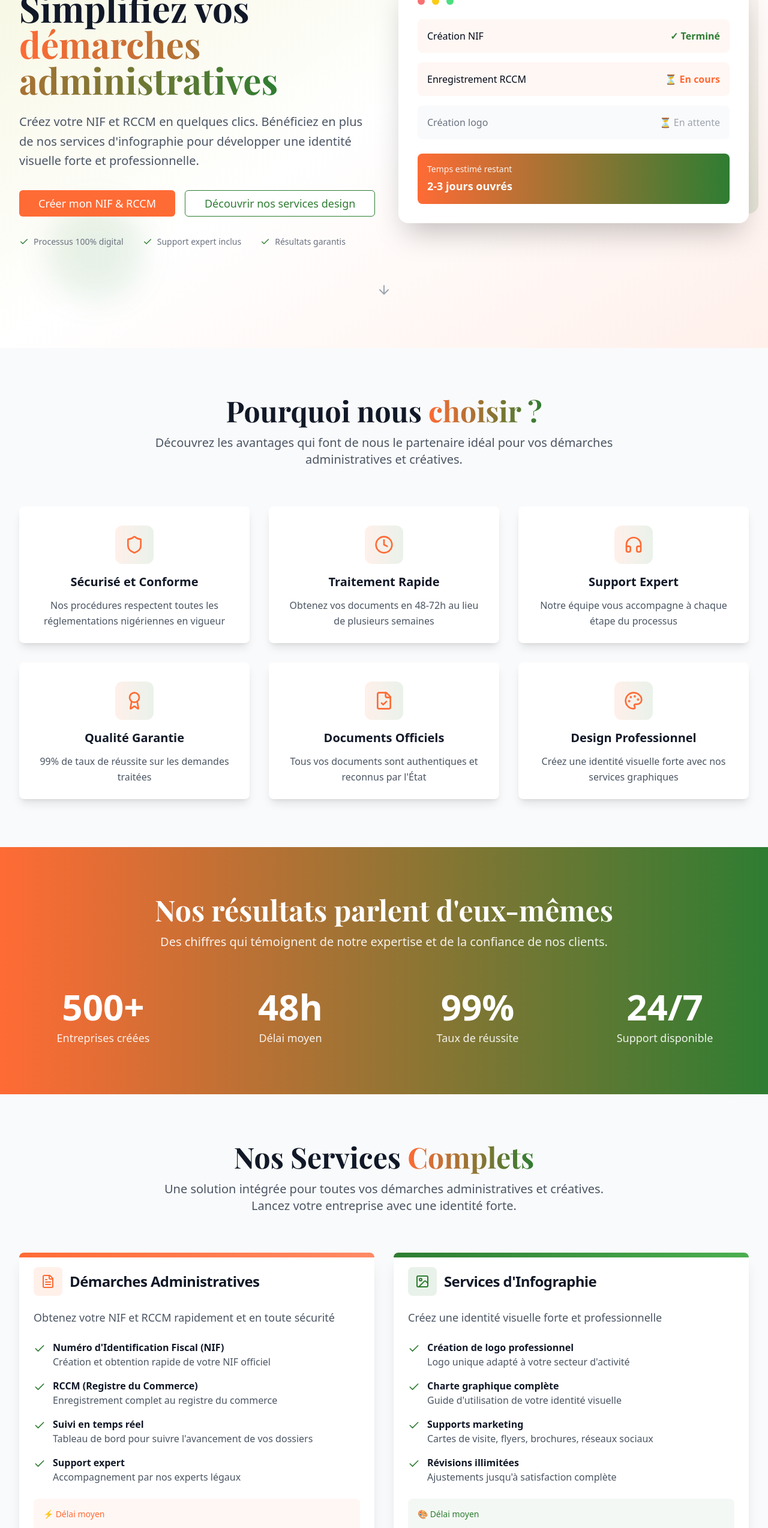
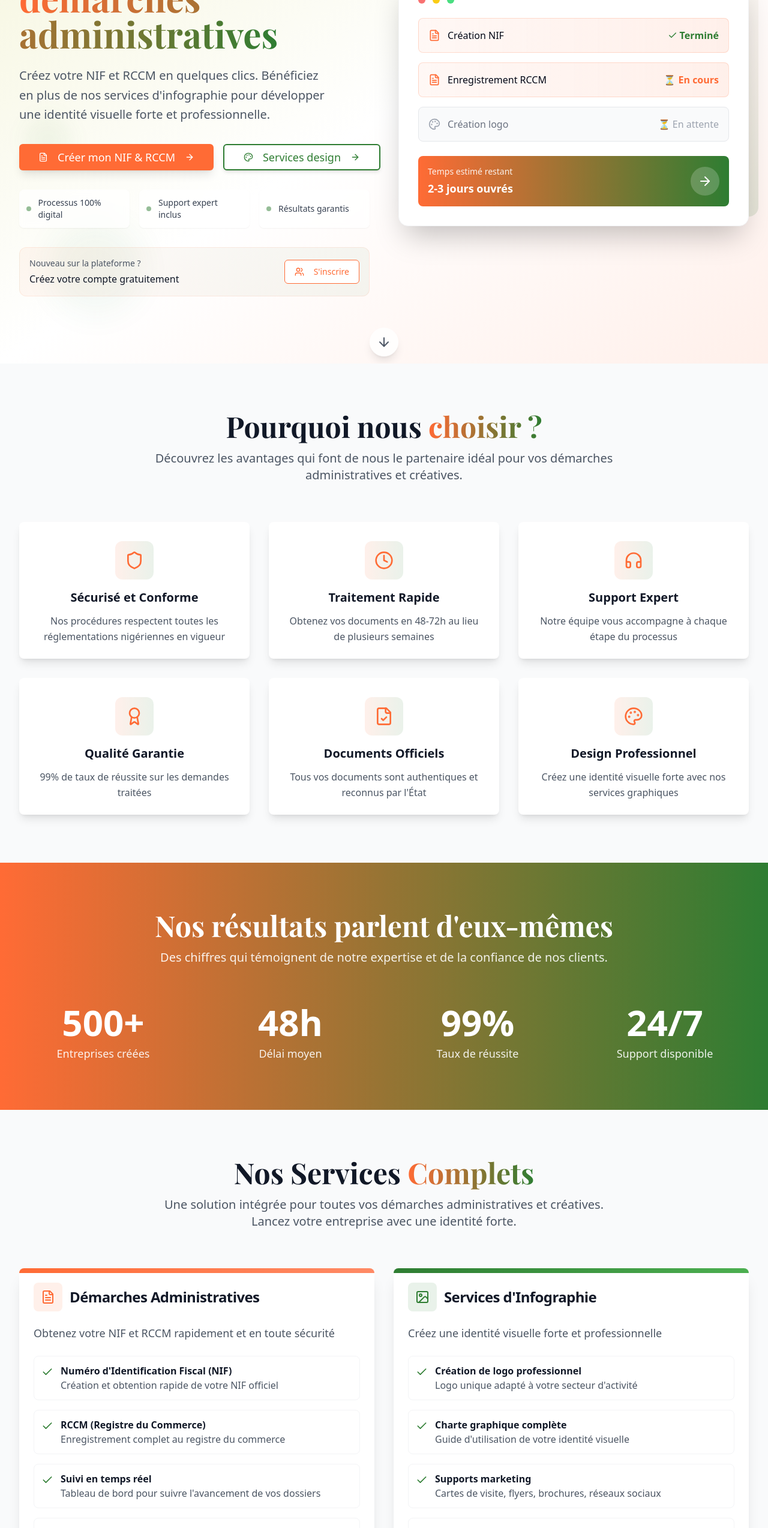
Before and after one commit to NACDIGITALPULSE/NACCorp19, a React (Vite) app: page / in a window 1280 px wide. Shown: the part 220-2767 px from the top of the page at 60% size. Built offline with nearby package versions, Linux system fonts and the light colour scheme.

Commit message:
Refactor: Improve homepage UX and button icons
Enhance the homepage design with a professional UX and add icons to buttons for improved visual appeal and usability.

```diff
--- a/src/components/Hero.tsx
+++ b/src/components/Hero.tsx
@@ -1,6 +1,6 @@
 
 import { Button } from "@/components/ui/button";
-import { ArrowDown, Check } from "lucide-react";
+import { ArrowDown, Check, FileText, Palette, ArrowRight, Users } from "lucide-react";
 import { Link } from "react-router-dom";
 
 const Hero = () => {
@@ -10,14 +10,15 @@ const Hero = () => {
       <div className="absolute inset-0 bg-gradient-to-br from-niger-sand via-white to-niger-orange/10"></div>
 
       {/* Decorative elements */}
-      <div className="absolute top-20 right-20 w-32 h-32 bg-niger-orange/10 rounded-full blur-xl"></div>
-      <div className="absolute bottom-20 left-20 w-40 h-40 bg-niger-green/10 rounded-full blur-xl"></div>
+      <div className="absolute top-20 right-20 w-32 h-32 bg-niger-orange/10 rounded-full blur-xl animate-pulse"></div>
+      <div className="absolute bottom-20 left-20 w-40 h-40 bg-niger-green/10 rounded-full blur-xl animate-pulse"></div>
+      <div className="absolute top-1/2 left-10 w-20 h-20 bg-niger-green/5 rounded-full blur-lg"></div>
 
       <div className="relative max-w-7xl mx-auto px-4 sm:px-6 lg:px-8 pt-16">
         <div className="grid lg:grid-cols-2 gap-12 items-center">
           {/* Left side - Content */}
           <div className="animate-fade-in">
-            <div className="inline-flex items-center px-4 py-2 bg-niger-orange/10 text-niger-orange rounded-full text-sm font-medium mb-6">
+            <div className="inline-flex items-center px-4 py-2 bg-niger-orange/10 text-niger-orange rounded-full text-sm font-medium mb-6 border border-niger-orange/20">
               <Check className="w-4 h-4 mr-2" />
               Plateforme certifiée et sécurisée
             </div>
@@ -29,43 +30,64 @@ const Hero = () => {
               </span>
             </h1>
 
-            <p className="text-xl text-gray-600 mb-8 leading-relaxed">
+            <p className="text-xl text-gray-600 mb-8 leading-relaxed max-w-lg">
               Créez votre NIF et RCCM en quelques clics. Bénéficiez en plus de nos services d'infographie
               pour développer une identité visuelle forte et professionnelle.
             </p>
 
             <div className="flex flex-col sm:flex-row gap-4 mb-8">
-              <Link to="/inscription">
+              <Link to="/inscription-nif-rccm" className="group">
                 <Button
                   size="lg"
-                  className="bg-niger-orange hover:bg-niger-orange-dark text-white px-8 py-4 text-lg font-medium w-full sm:w-auto"
+                  className="bg-niger-orange hover:bg-niger-orange-dark text-white px-8 py-4 text-lg font-medium w-full sm:w-auto shadow-lg hover:shadow-xl transition-all duration-300 hover:scale-105"
                 >
+                  <FileText className="w-5 h-5 mr-2" />
                   Créer mon NIF & RCCM
+                  <ArrowRight className="w-4 h-4 ml-2 group-hover:translate-x-1 transition-transform" />
                 </Button>
               </Link>
-              <Link to="/inscription">
+              <Link to="/visibilite-en-ligne" className="group">
                 <Button
                   size="lg"
                   variant="outline"
-                  className="border-niger-green text-niger-green hover:bg-niger-green hover:text-white px-8 py-4 text-lg font-medium w-full sm:w-auto"
+                  className="border-2 border-niger-green text-niger-green hover:bg-niger-green hover:text-white px-8 py-4 text-lg font-medium w-full sm:w-auto shadow-md hover:shadow-lg transition-all duration-300"
                 >
-                  Découvrir nos services design
+                  <Palette className="w-5 h-5 mr-2" />
+                  Services design
+                  <ArrowRight className="w-4 h-4 ml-2 group-hover:translate-x-1 transition-transform" />
                 </Button>
               </Link>
             </div>
 
-            <div className="flex items-center space-x-8 text-sm text-gray-500">
-              <div className="flex items-center">
-                <Check className="w-4 h-4 text-niger-green mr-2" />
-                Processus 100% digital
+            {/* Trust indicators */}
+            <div className="grid grid-cols-1 sm:grid-cols-3 gap-4 text-sm">
+              <div className="flex items-center bg-white/70 backdrop-blur-sm rounded-lg p-3 shadow-sm">
+                <div className="w-2 h-2 bg-niger-green rounded-full mr-3 animate-pulse"></div>
+                <span className="text-gray-700 font-medium">Processus 100% digital</span>
               </div>
-              <div className="flex items-center">
-                <Check className="w-4 h-4 text-niger-green mr-2" />
-                Support expert inclus
+              <div className="flex items-center bg-white/70 backdrop-blur-sm rounded-lg p-3 shadow-sm">
+                <div className="w-2 h-2 bg-niger-green rounded-full mr-3 animate-pulse"></div>
+                <span className="text-gray-700 font-medium">Support expert inclus</span>
               </div>
-              <div className="flex items-center">
-                <Check className="w-4 h-4 text-niger-green mr-2" />
-                Résultats garantis
+              <div className="flex items-center bg-white/70 backdrop-blur-sm rounded-lg p-3 shadow-sm">
+                <div className="w-2 h-2 bg-niger-green rounded-full mr-3 animate-pulse"></div>
+                <span className="text-gray-700 font-medium">Résultats garantis</span>
+              </div>
+            </div>
+
+            {/* CTA for account creation */}
+            <div className="mt-8 p-4 bg-gradient-to-r from-niger-orange/5 to-niger-green/5 rounded-xl border border-niger-orange/10">
+              <div className="flex items-center justify-between">
+                <div>
+                  <p className="text-sm text-gray-600 mb-1">Nouveau sur la plateforme ?</p>
+                  <p className="font-medium text-gray-900">Créez votre compte gratuitement</p>
+                </div>
+                <Link to="/creer-compte">
+                  <Button variant="outline" className="border-niger-orange text-niger-orange hover:bg-niger-orange hover:text-white">
+                    <Users className="w-4 h-4 mr-2" />
+                    S'inscrire
+                  </Button>
+                </Link>
               </div>
             </div>
           </div>
@@ -73,7 +95,7 @@ const Hero = () => {
           {/* Right side - Visual */}
           <div className="animate-slide-in-right">
             <div className="relative">
-              <div className="bg-white rounded-2xl shadow-2xl p-8 relative z-10">
+              <div className="bg-white rounded-2xl shadow-2xl p-8 relative z-10 border border-gray-100">
                 <div className="flex items-center space-x-3 mb-6">
                   <div className="w-3 h-3 bg-red-400 rounded-full"></div>
                   <div className="w-3 h-3 bg-yellow-400 rounded-full"></div>
@@ -81,23 +103,42 @@ const Hero = () => {
                 </div>
 
                 <div className="space-y-4">
-                  <div className="flex items-center justify-between p-4 bg-niger-orange/5 rounded-lg">
-                    <span className="font-medium">Création NIF</span>
-                    <span className="text-niger-green font-bold">✓ Terminé</span>
+                  <div className="flex items-center justify-between p-4 bg-gradient-to-r from-niger-orange/5 to-niger-orange/10 rounded-lg border border-niger-orange/20">
+                    <div className="flex items-center">
+                      <FileText className="w-5 h-5 text-niger-orange mr-3" />
+                      <span className="font-medium">Création NIF</span>
+                    </div>
+                    <span className="text-niger-green font-bold flex items-center">
+                      <Check className="w-4 h-4 mr-1" />
+                      Terminé
+                    </span>
                   </div>
-                  <div className="flex items-center justify-between p-4 bg-niger-orange/5 rounded-lg">
-                    <span className="font-medium">Enregistrement RCCM</span>
+                  <div className="flex items-center justify-between p-4 bg-gradient-to-r from-niger-orange/5 to-niger-orange/10 rounded-lg border border-niger-orange/20">
+                    <div className="flex items-center">
+                      <FileText className="w-5 h-5 text-niger-orange mr-3" />
+                      <span className="font-medium">Enregistrement RCCM</span>
+                    </div>
                     <span className="text-niger-orange font-bold">⏳ En cours</span>
                   </div>
-                  <div className="flex items-center justify-between p-4 bg-gray-50 rounded-lg">
-                    <span className="font-medium text-gray-500">Création logo</span>
+                  <div className="flex items-center justify-between p-4 bg-gray-50 rounded-lg border border-gray-200">
+                    <div className="flex items-center">
+                      <Palette className="w-5 h-5 text-gray-400 mr-3" />
+                      <span className="font-medium text-gray-500">Création logo</span>
+                    </div>
                     <span className="text-gray-400">⏳ En attente</span>
                   </div>
                 </div>
 
                 <div className="mt-6 p-4 bg-gradient-to-r from-niger-orange to-niger-green rounded-lg text-white">
-                  <p className="text-sm opacity-90 mb-1">Temps estimé restant</p>
-                  <p className="text-lg font-bold">2-3 jours ouvrés</p>
+                  <div className="flex items-center justify-between">
+                    <div>
+                      <p className="text-sm opacity-90 mb-1">Temps estimé restant</p>
+                      <p className="text-lg font-bold">2-3 jours ouvrés</p>
+                    </div>
+                    <div className="w-12 h-12 bg-white/20 rounded-full flex items-center justify-center">
+                      <ArrowRight className="w-6 h-6 text-white" />
+                    </div>
+                  </div>
                 </div>
               </div>
 
@@ -109,8 +150,8 @@ const Hero = () => {
 
         {/* Scroll indicator */}
         <div className="flex justify-center mt-16">
-          <div className="animate-bounce">
-            <ArrowDown className="w-6 h-6 text-gray-400" />
+          <div className="animate-bounce bg-white/80 backdrop-blur-sm rounded-full p-3 shadow-lg">
+            <ArrowDown className="w-6 h-6 text-gray-600" />
           </div>
         </div>
       </div>
--- a/src/components/Services.tsx
+++ b/src/components/Services.tsx
@@ -1,6 +1,7 @@
+
 import { Card, CardContent, CardDescription, CardHeader, CardTitle } from "@/components/ui/card";
 import { Button } from "@/components/ui/button";
-import { FileText, Image, Check, ArrowUp } from "lucide-react";
+import { FileText, Image, Check, ArrowRight, Users, Clock, Star } from "lucide-react";
 import { Link } from "react-router-dom";
 
 const Services = () => {
@@ -22,11 +23,11 @@ const Services = () => {
 
         <div className="grid lg:grid-cols-2 gap-8 mb-16">
           {/* Service 1: Démarches administratives */}
-          <Card className="relative overflow-hidden border-0 shadow-xl">
+          <Card className="relative overflow-hidden border-0 shadow-xl hover:shadow-2xl transition-all duration-300 group">
             <div className="absolute top-0 left-0 w-full h-2 bg-gradient-to-r from-niger-orange to-niger-orange-light"></div>
             <CardHeader className="pb-6">
               <div className="flex items-center space-x-3 mb-4">
-                <div className="p-3 bg-niger-orange/10 rounded-lg">
+                <div className="p-3 bg-niger-orange/10 rounded-lg group-hover:bg-niger-orange/20 transition-colors">
                   <FileText className="w-6 h-6 text-niger-orange" />
                 </div>
                 <CardTitle className="text-2xl font-bold text-gray-900">
@@ -39,28 +40,28 @@ const Services = () => {
             </CardHeader>
             <CardContent className="space-y-6">
               <div className="space-y-4">
-                <div className="flex items-start space-x-3">
+                <div className="flex items-start space-x-3 p-3 bg-white rounded-lg border border-gray-100">
                   <Check className="w-5 h-5 text-niger-green mt-1 flex-shrink-0" />
                   <div>
                     <h4 className="font-semibold text-gray-900">Numéro d'Identification Fiscal (NIF)</h4>
                     <p className="text-gray-600">Création et obtention rapide de votre NIF officiel</p>
                   </div>
                 </div>
-                <div className="flex items-start space-x-3">
+                <div className="flex items-start space-x-3 p-3 bg-white rounded-lg border border-gray-100">
                   <Check className="w-5 h-5 text-niger-green mt-1 flex-shrink-0" />
                   <div>
                     <h4 className="font-semibold text-gray-900">RCCM (Registre du Commerce)</h4>
                     <p className="text-gray-600">Enregistrement complet au registre du commerce</p>
                   </div>
                 </div>
-                <div className="flex items-start space-x-3">
+                <div className="flex items-start space-x-3 p-3 bg-white rounded-lg border border-gray-100">
                   <Check className="w-5 h-5 text-niger-green mt-1 flex-shrink-0" />
                   <div>
                     <h4 className="font-semibold text-gray-900">Suivi en temps réel</h4>
                     <p className="text-gray-600">Tableau de bord pour suivre l'avancement de vos dossiers</p>
                   </div>
                 </div>
-                <div className="flex items-start space-x-3">
+                <div className="flex items-start space-x-3 p-3 bg-white rounded-lg border border-gray-100">
                   <Check className="w-5 h-5 text-niger-green mt-1 flex-shrink-0" />
                   <div>
                     <h4 className="font-semibold text-gray-900">Support expert</h4>
@@ -69,26 +70,35 @@ const Services = () => {
                 </div>
               </div>
 
-              <div className="bg-niger-orange/5 p-4 rounded-lg">
-                <p className="text-sm text-niger-orange font-medium mb-2">⚡ Délai moyen</p>
-                <p className="text-2xl font-bold text-gray-900">3-5 jours ouvrés</p>
+              <div className="bg-niger-orange/5 p-4 rounded-lg border border-niger-orange/20">
+                <div className="flex items-center justify-between">
+                  <div>
+                    <p className="text-sm text-niger-orange font-medium mb-1 flex items-center">
+                      <Clock className="w-4 h-4 mr-1" />
+                      Délai moyen
+                    </p>
+                    <p className="text-2xl font-bold text-gray-900">3-5 jours ouvrés</p>
+                  </div>
+                  <div className="text-3xl">⚡</div>
+                </div>
               </div>
 
-              <Link to="/inscription">
-                <Button className="w-full bg-niger-orange hover:bg-niger-orange-dark text-white">
+              <Link to="/inscription-nif-rccm" className="block group">
+                <Button className="w-full bg-niger-orange hover:bg-niger-orange-dark text-white group-hover:scale-105 transition-transform shadow-lg">
+                  <FileText className="w-4 h-4 mr-2" />
                   Commencer mes démarches
-                  <ArrowUp className="w-4 h-4 ml-2 rotate-45" />
+                  <ArrowRight className="w-4 h-4 ml-2 group-hover:translate-x-1 transition-transform" />
                 </Button>
               </Link>
             </CardContent>
           </Card>
 
           {/* Service 2: Services d'infographie */}
-          <Card className="relative overflow-hidden border-0 shadow-xl">
+          <Card className="relative overflow-hidden border-0 shadow-xl hover:shadow-2xl transition-all duration-300 group">
             <div className="absolute top-0 left-0 w-full h-2 bg-gradient-to-r from-niger-green to-niger-green-light"></div>
             <CardHeader className="pb-6">
               <div className="flex items-center space-x-3 mb-4">
-                <div className="p-3 bg-niger-green/10 rounded-lg">
+                <div className="p-3 bg-niger-green/10 rounded-lg group-hover:bg-niger-green/20 transition-colors">
                   <Image className="w-6 h-6 text-niger-green" />
                 </div>
                 <CardTitle className="text-2xl font-bold text-gray-900">
@@ -101,28 +111,28 @@ const Services = () => {
             </CardHeader>
             <CardContent className="space-y-6">
               <div className="space-y-4">
-                <div className="flex items-start space-x-3">
+                <div className="flex items-start space-x-3 p-3 bg-white rounded-lg border border-gray-100">
                   <Check className="w-5 h-5 text-niger-green mt-1 flex-shrink-0" />
                   <div>
                     <h4 className="font-semibold text-gray-900">Création de logo professionnel</h4>
                     <p className="text-gray-600">Logo unique adapté à votre secteur d'activité</p>
                   </div>
                 </div>
-                <div className="flex items-start space-x-3">
+                <div className="flex items-start space-x-3 p-3 bg-white rounded-lg border border-gray-100">
                   <Check className="w-5 h-5 text-niger-green mt-1 flex-shrink-0" />
                   <div>
                     <h4 className="font-semibold text-gray-900">Charte graphique complète</h4>
                     <p className="text-gray-600">Guide d'utilisation de votre identité visuelle</p>
                   </div>
                 </div>
-                <div className="flex items-start space-x-3">
+                <div className="flex items-start space-x-3 p-3 bg-white rounded-lg border border-gray-100">
                   <Check className="w-5 h-5 text-niger-green mt-1 flex-shrink-0" />
                   <div>
                     <h4 className="font-semibold text-gray-900">Supports marketing</h4>
                     <p className="text-gray-600">Cartes de visite, flyers, brochures, réseaux sociaux</p>
                   </div>
                 </div>
-                <div className="flex items-start space-x-3">
+                <div className="flex items-start space-x-3 p-3 bg-white rounded-lg border border-gray-100">
                   <Check className="w-5 h-5 text-niger-green mt-1 flex-shrink-0" />
                   <div>
                     <h4 className="font-semibold text-gray-900">Révisions illimitées</h4>
@@ -131,15 +141,24 @@ const Services = () => {
                 </div>
               </div>
 
-              <div className="bg-niger-green/5 p-4 rounded-lg">
-                <p className="text-sm text-niger-green font-medium mb-2">🎨 Délai moyen</p>
-                <p className="text-2xl font-bold text-gray-900">5-7 jours ouvrés</p>
+              <div className="bg-niger-green/5 p-4 rounded-lg border border-niger-green/20">
+                <div className="flex items-center justify-between">
+                  <div>
+                    <p className="text-sm text-niger-green font-medium mb-1 flex items-center">
+                      <Clock className="w-4 h-4 mr-1" />
+                      Délai moyen
+                    </p>
+                    <p className="text-2xl font-bold text-gray-900">5-7 jours ouvrés</p>
+                  </div>
+                  <div className="text-3xl">🎨</div>
+                </div>
               </div>
 
-              <Link to="/inscription">
-                <Button className="w-full bg-niger-green hover:bg-niger-green-dark text-white">
+              <Link to="/visibilite-en-ligne" className="block group">
+                <Button className="w-full bg-niger-green hover:bg-niger-green-dark text-white group-hover:scale-105 transition-transform shadow-lg">
+                  <Image className="w-4 h-4 mr-2" />
                   Créer mon identité visuelle
-                  <ArrowUp className="w-4 h-4 ml-2 rotate-45" />
+                  <ArrowRight className="w-4 h-4 ml-2 group-hover:translate-x-1 transition-transform" />
                 </Button>
               </Link>
             </CardContent>
@@ -147,19 +166,27 @@ const Services = () => {
         </div>
 
         {/* Pack combiné */}
-        <Card className="relative overflow-hidden border-0 shadow-2xl bg-gradient-to-r from-niger-orange via-niger-orange-light to-niger-green">
+        <Card className="relative overflow-hidden border-0 shadow-2xl bg-gradient-to-r from-niger-orange via-niger-orange-light to-niger-green group hover:scale-105 transition-transform duration-300">
           <CardContent className="p-8 text-center text-white">
-            <h3 className="font-playfair text-3xl font-bold mb-4">Pack Entrepreneur Complet</h3>
+            <div className="flex items-center justify-center mb-4">
+              <Star className="w-8 h-8 text-yellow-300 mr-2" />
+              <h3 className="font-playfair text-3xl font-bold">Pack Entrepreneur Complet</h3>
+              <Star className="w-8 h-8 text-yellow-300 ml-2" />
+            </div>
             <p className="text-lg mb-6 opacity-90">
               Démarches administratives + Identité visuelle complète à prix préférentiel
             </p>
             <div className="flex justify-center items-center space-x-4 mb-6">
-              <span className="text-3xl font-bold">-25%</span>
+              <div className="bg-white/20 rounded-full px-4 py-2">
+                <span className="text-3xl font-bold">-25%</span>
+              </div>
               <span className="text-lg opacity-75">sur le pack combiné</span>
             </div>
-            <Link to="/inscription">
-              <Button size="lg" className="bg-white text-niger-orange hover:bg-gray-100 font-bold px-8">
+            <Link to="/inscription-nif-rccm" className="group">
+              <Button size="lg" className="bg-white text-niger-orange hover:bg-gray-100 font-bold px-8 shadow-lg group-hover:scale-105 transition-transform">
+                <Users className="w-5 h-5 mr-2" />
                 Découvrir le pack complet
+                <ArrowRight className="w-4 h-4 ml-2 group-hover:translate-x-1 transition-transform" />
               </Button>
             </Link>
           </CardContent>
```
